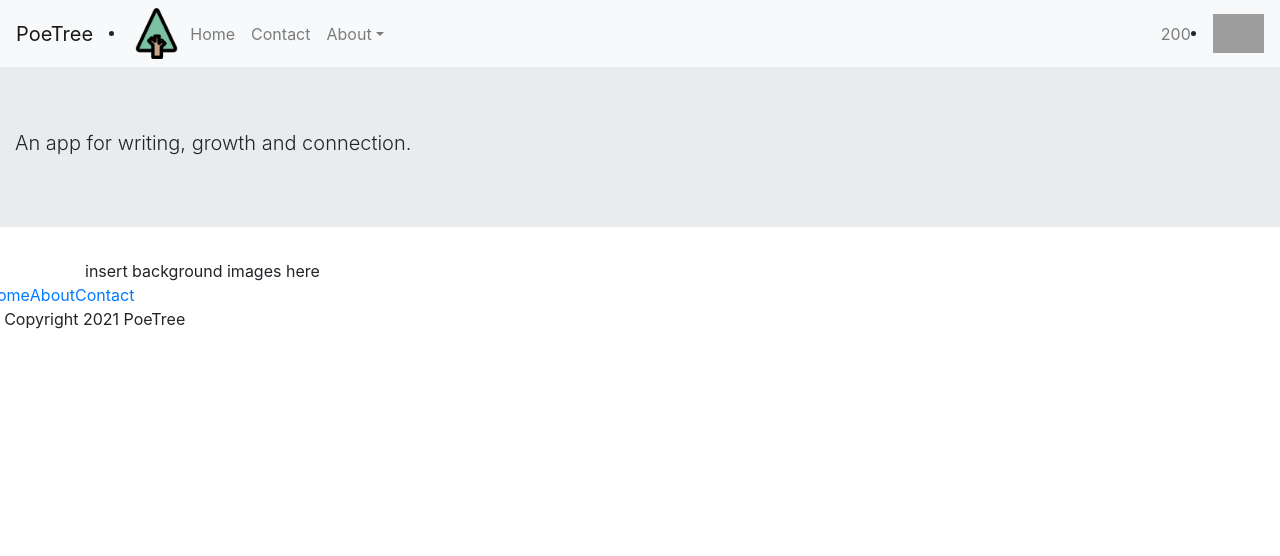
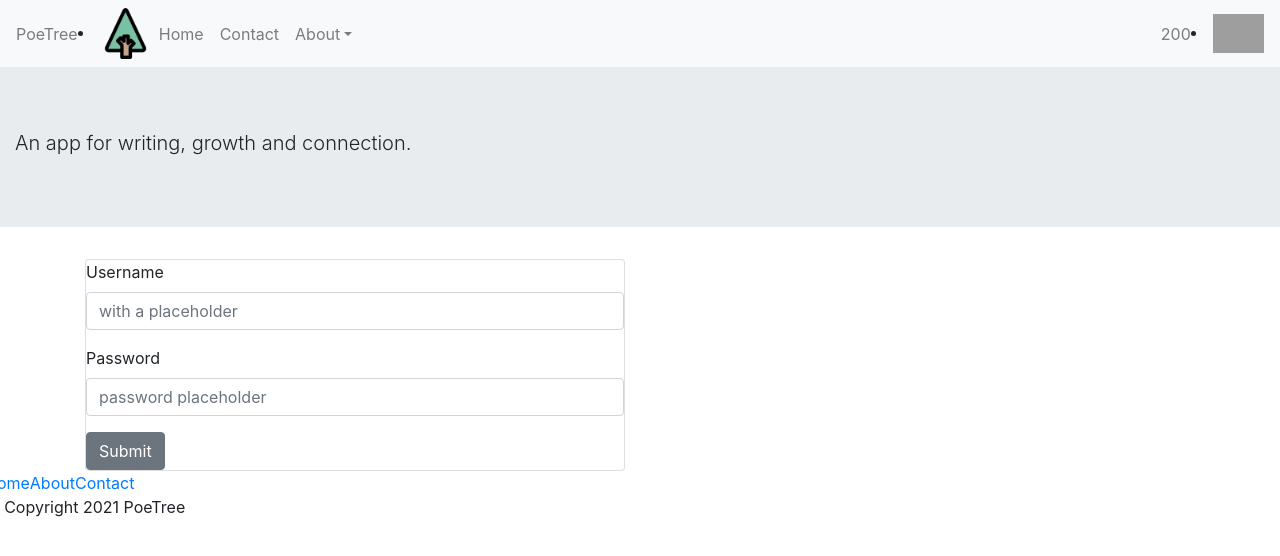
Before and after one commit to stirey/poeTreeClient, a React (Create React App) app: page / in a window 1280 px wide. Shown: the top 556 px of the page. Built offline with nearby package versions, Linux system fonts and the light colour scheme; grey boxes are pictures that could not be loaded.

Commit message:
committing unfinished login form

```diff
--- a/src/App.css
+++ b/src/App.css
@@ -1,11 +1,18 @@
 /* ICONS */
 
-  .acorn{
+.acorn{
      width: 4vw;
   }
 
 .tree{
   width: 4vw;
+}
+
+
+/* FORMS */
+
+#login{
+  background-position: center;
 }
 
 
--- a/src/components/site/Body.js
+++ b/src/components/site/Body.js
@@ -1,11 +1,26 @@
 import React from 'react';
-import { Container, Row, Col } from 'reactstrap';
+import { Container, Row, Col, Button, Form, FormGroup, Label, Input, FormText, Card } from 'reactstrap';
 
 const Example = (props) => {
   return (
     <Container>
       <Row>
-        <Col>insert background images here</Col>
+        <Col sm="6">
+
+    <Card>
+     <Form className="login">
+      <FormGroup>
+        <Label for="exampleEmail">Username</Label>
+        <Input type="username" name="username" id="username" placeholder="with a placeholder" />
+      </FormGroup>
+      <FormGroup>
+        <Label for="examplePassword">Password</Label>
+        <Input type="password" name="password" id="examplePassword" placeholder="password placeholder" />
+      </FormGroup>
+      <Button>Submit</Button>
+      </Form>
+    </Card>
+        </Col>
       </Row>
       </Container>
   );
--- a/src/components/site/Header.js
+++ b/src/components/site/Header.js
@@ -24,7 +24,8 @@ const Header = (props) => {
   return (
     <div>
       <Navbar color="light" light expand="md">
-        <NavbarBrand href="/">PoeTree</NavbarBrand>
+        {/* <NavbarBrand href="/">PoeTree</NavbarBrand> */}
+        <NavbarText>PoeTree</NavbarText>
         <NavItem><img id="tree" className="tree" src={tree} alt="tree icon" /></NavItem>
         <NavbarToggler onClick={toggle} />
         <Collapse isOpen={isOpen} navbar>
```
